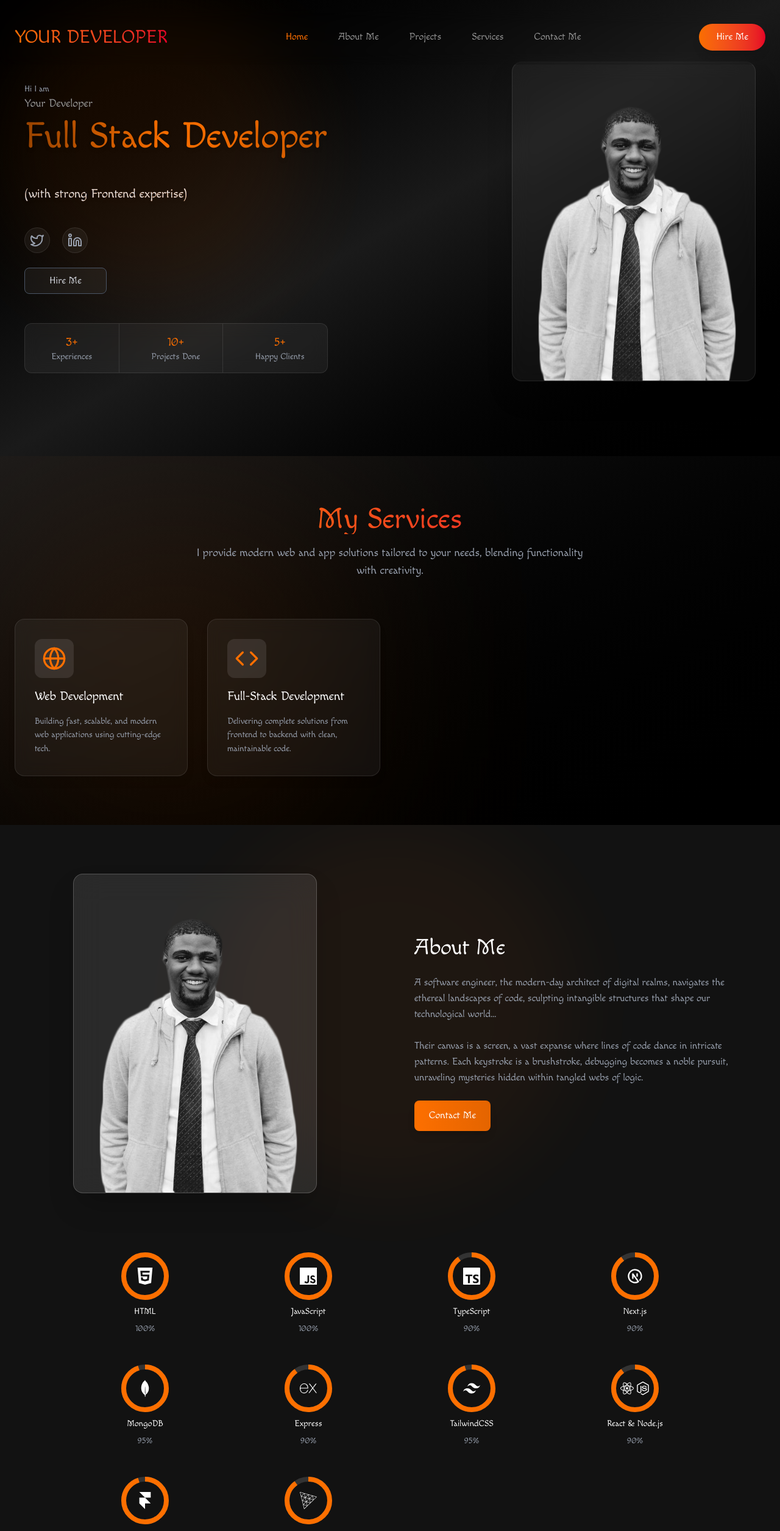
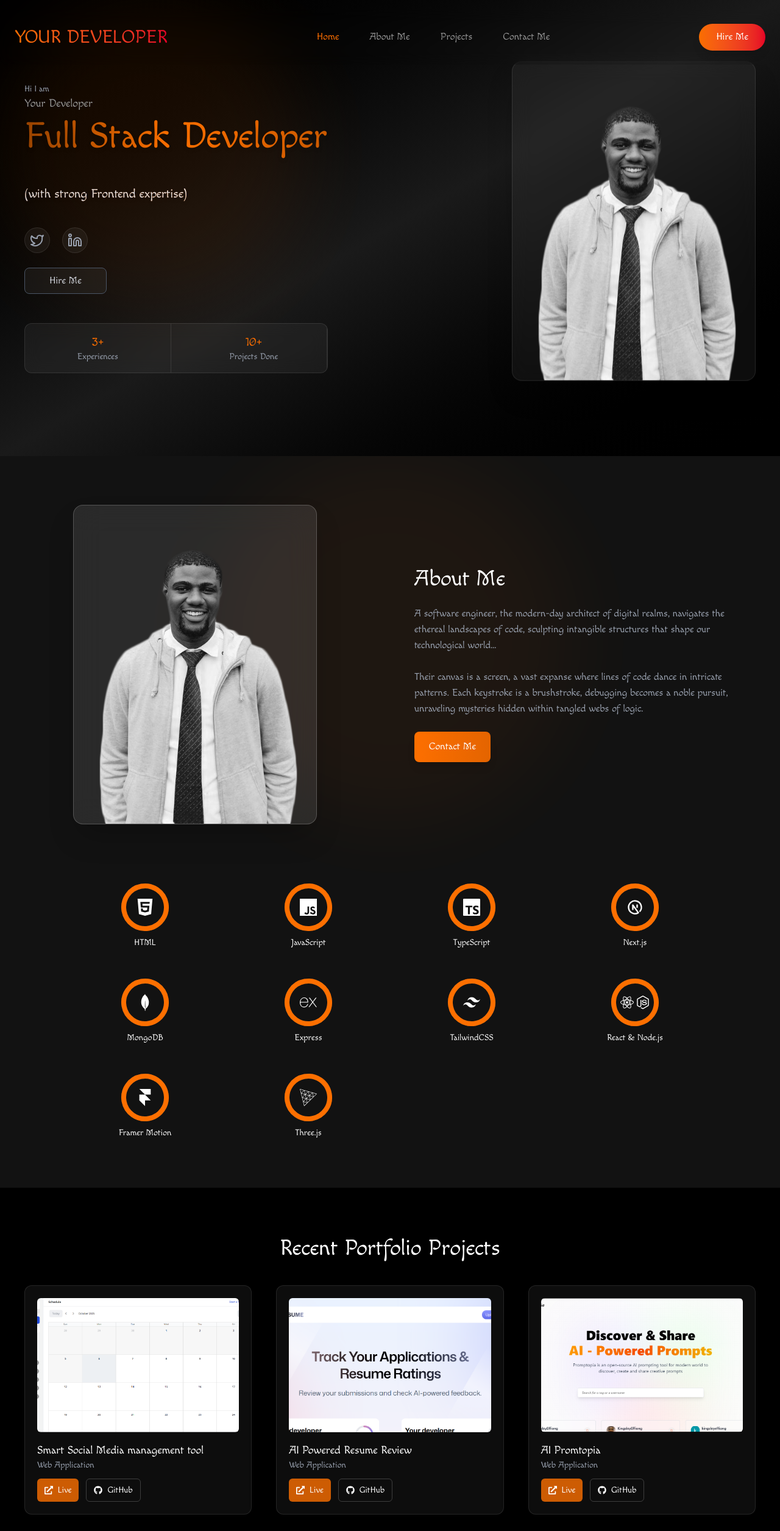
Before and after one commit to KingsleyEffiong/my-app, a Next.js app: page / in a window 1280 px wide. Shown: the top 2511 px of the page at 61% size. Built offline with nearby package versions, Linux system fonts and the light colour scheme.

Commit message:
Refactor portfolio items and update footer contact information; remove unused services section from navbar

```diff
--- a/app/page.tsx
+++ b/app/page.tsx
@@ -11,11 +11,11 @@ export default function Home() {
     <>
       <Navbar />
       <Hero />
-      <Services />
+      {/* <Services /> */}
       <About />
       <Portfolio />
       <Contact />
-      {/* <Footer /> */}
+      <Footer />
     </>
   );
 }
--- a/components/About.tsx
+++ b/components/About.tsx
@@ -38,11 +38,11 @@ const item = {
 const skills = [
   { name: "HTML", icon: <SiHtml5 size={28} />, percent: 100 },
   { name: "JavaScript", icon: <SiJavascript size={28} />, percent: 100 },
-  { name: "TypeScript", icon: <SiTypescript size={28} />, percent: 90 },
-  { name: "Next.js", icon: <TbBrandNextjs size={28} />, percent: 90 },
-  { name: "MongoDB", icon: <SiMongodb size={28} />, percent: 95 },
-  { name: "Express", icon: <SiExpress size={28} />, percent: 90 },
-  { name: "TailwindCSS", icon: <SiTailwindcss size={28} />, percent: 95 },
+  { name: "TypeScript", icon: <SiTypescript size={28} />, percent: 100 },
+  { name: "Next.js", icon: <TbBrandNextjs size={28} />, percent: 100 },
+  { name: "MongoDB", icon: <SiMongodb size={28} />, percent: 100 },
+  { name: "Express", icon: <SiExpress size={28} />, percent: 100 },
+  { name: "TailwindCSS", icon: <SiTailwindcss size={28} />, percent: 100 },
   {
     name: "React & Node.js",
     icon: (
@@ -50,17 +50,17 @@ const skills = [
         <SiReact size={22} /> <SiNodedotjs size={22} />
       </div>
     ),
-    percent: 90,
+    percent: 100,
   },
   {
     name: "Framer Motion",
     icon: <SiFramer size={28} />, // from react-icons/si
-    percent: 95,
+    percent: 100,
   },
   {
     name: "Three.js",
     icon: <SiThreedotjs size={28} />, // from react-icons/si
-    percent: 90,
+    percent: 100,
   },
 ];
 
@@ -192,7 +192,7 @@ function About() {
                   stroke="#FD6F00"
                   strokeWidth="8"
                   fill="none"
-                  transform="rotate(-90 40 40)"
+                  transform="rotate(-100 40 40)"
                   initial={{ strokeDasharray: "0 220" }}
                   whileInView={{
                     strokeDasharray: `${(skill.percent / 100) * 220} 220`,
@@ -210,14 +210,14 @@ function About() {
               </div>
             </motion.div>
             <p className="text-sm font-medium">{skill.name}</p>
-            <motion.p
+            {/* <motion.p
               initial={{ opacity: 0, y: 10 }}
               whileInView={{ opacity: 1, y: 0 }}
               transition={{ duration: 0.5, delay: index * 0.1 }}
               className="text-sm text-gray-400"
             >
               {skill.percent}%
-            </motion.p>
+            </motion.p> */}
           </motion.div>
         ))}
       </motion.div>
--- a/components/Contact.tsx
+++ b/components/Contact.tsx
@@ -162,17 +162,7 @@ const Contact = () => {
             placeholder="Phone Number"
             className="bg-white/10 border border-white/20 rounded-md px-4 py-3 text-sm placeholder-gray-400 focus:outline-none focus:ring-2 focus:ring-[#FD6F00]"
           />
-          <select
-            name="interest"
-            value={formData.interest}
-            onChange={handleChange}
-            className="bg-white/10 border border-white/20 rounded-md px-4 py-3 text-sm text-gray-400 focus:outline-none focus:ring-2 focus:ring-[#FD6F00]"
-          >
-            <option value="">Service Of Interest</option>
-            <option value="web">Web Development</option>
-            <option value="mobile">Mobile App Design</option>
-            <option value="branding">Branding</option>
-          </select>
+
           <input
             type="text"
             name="timeline"
--- a/components/Hero.tsx
+++ b/components/Hero.tsx
@@ -104,12 +104,11 @@ function Hero() {
           {/* Stats Card */}
           <motion.div
             variants={item}
-            className="grid grid-cols-3 gap-2 sm:gap-4 bg-white/5 backdrop-blur-md rounded-xl overflow-hidden mt-6 text-xs sm:text-sm border border-white/10"
+            className="grid grid-cols-2 gap-2 sm:gap-4 bg-white/5 backdrop-blur-md rounded-xl overflow-hidden mt-6 text-xs sm:text-sm border border-white/10"
           >
             {[
               { number: "3+", label: "Experiences" },
               { number: "10+", label: "Projects Done" },
-              { number: "5+", label: "Happy Clients" },
             ].map((stat, i) => (
               <div
                 key={i}
--- a/components/Portfolio.tsx
+++ b/components/Portfolio.tsx
@@ -17,6 +17,14 @@ const categories = [
 const portfolioItems = [
   {
     id: 1,
+    name: "Smart Social Media management tool",
+    category: "Web Application",
+    image: "/images/nexaa.png",
+    liveLink: "https://app.nexaasocial.com/",
+    githubLink: "https://github.com/nexaa-devs/nexaa-frontend",
+  },
+  {
+    id: 2,
     name: "AI Powered Resume Review",
     category: "Web Application",
     image: "/images/resumeai.png",
@@ -24,7 +32,7 @@ const portfolioItems = [
     githubLink: "https://github.com/KingsleyEffiong/AI-Powered-Resume-Review",
   },
   {
-    id: 2,
+    id: 3,
     name: "AI Promtopia",
     category: "Web Application",
     image: "/images/promptopia.png",
@@ -32,7 +40,7 @@ const portfolioItems = [
     githubLink: "https://github.com/ai-promptopia",
   },
   {
-    id: 3,
+    id: 4,
     name: "Telegram Web 3 Web Application",
     category: "Web Application",
     image: "/images/mounttech telegram miniapp.png",
@@ -40,7 +48,7 @@ const portfolioItems = [
     githubLink: "https://github.com/KingsleyEffiong/Telegram-MiniApp",
   },
   {
-    id: 4,
+    id: 5,
     name: "MyExpense-X",
     category: "Web Application",
     image: "/images/dashboard expense.png",
@@ -48,21 +56,13 @@ const portfolioItems = [
     githubLink: "https://github.com/KingsleyEffiong/MyExpense-X",
   },
   {
-    id: 5,
+    id: 6,
     name: "Amazon Price Checker",
     category: "Website Application",
     image: "/images/amazon.png",
     liveLink: "https://amazon-price-tracker-web-application.vercel.app/login",
     githubLink:
       "https://github.com/KingsleyEffiong/Amazon-price-tracker-web-application",
-  },
-  {
-    id: 6,
-    name: "Document Converter",
-    category: "Web Application",
-    image: "/images/picture.png",
-    liveLink: "https://converter-rouge.vercel.app/",
-    githubLink: "https://github.com/KingsleyEffiong/converter-",
   },
 ];
 
--- a/components/shared/Footer.tsx
+++ b/components/shared/Footer.tsx
@@ -29,12 +29,12 @@ const Footer = () => {
       variants={container}
       initial="hidden"
       animate="show"
-      className="w-full bg-black bg-opacity-20 backdrop-blur-xl border border-white border-opacity-10 rounded-2xl max-w-7xl mx-auto px-6 py-12 text-gray-300"
+      className="w-full bg-black bg-opacity-20 backdrop-blur-xl border-opacity-10 rounded-2xl mx-auto px-6 py-12 text-gray-300"
     >
       {/* Logo */}
       <motion.div variants={item} className="text-center md:text-left mb-10">
         <h2 className="text-orange-600 font-extrabold text-2xl tracking-wider">
-          LOGO
+          Your Developer
         </h2>
       </motion.div>
 
@@ -43,21 +43,19 @@ const Footer = () => {
         variants={item}
         className="flex flex-wrap justify-center md:justify-start gap-8 mb-10 text-sm font-medium"
       >
-        {["Home", "Services", "About me", "Portfolio", "Contact me"].map(
-          (link) => (
+        {["About", "Projects", "Contact"].map((link) => (
           <a
             key={link}
-              href="#"
+            href={`#${link.toLowerCase().replace(/\s+/g, "")}`}
             className="hover:text-orange-600 transition-colors duration-300"
           >
             {link}
           </a>
-          )
-        )}
+        ))}
       </motion.nav>
 
       {/* Social Icons */}
-      <motion.div
+      {/* <motion.div
         variants={item}
         className="flex justify-center md:justify-start space-x-8 text-2xl mb-12 text-gray-400"
       >
@@ -71,35 +69,21 @@ const Footer = () => {
             <Icon />
           </a>
         ))}
-      </motion.div>
+      </motion.div> */}
 
       {/* Contact Info */}
       <motion.div
         variants={item}
-        className="flex flex-col md:flex-row md:justify-start md:space-x-20 text-sm text-gray-400 space-y-5 md:space-y-0 mb-12"
+        className="flex flex-col md:flex-row md:justify-start md:space-x-20 text-sm text-gray-400 space-y-5 md:space-y-0"
       >
         <div className="flex items-center space-x-3 justify-center md:justify-start">
           <HiOutlineMail className="text-lg" />
-          <span>Mahmood.fazile7005@gmail.com</span>
+          <span>kingsleyeffiong642@gmail.com</span>
         </div>
         <div className="flex items-center space-x-3 justify-center md:justify-start">
           <BsTelephone className="text-lg" />
-          <span>+93 729 107 005</span>
+          <span>+234 8169 466 831</span>
         </div>
-      </motion.div>
-
-      {/* Divider */}
-      <motion.hr
-        variants={item}
-        className="border-t border-white border-opacity-10 mb-6"
-      />
-
-      {/* Credit */}
-      <motion.div
-        variants={item}
-        className="text-xs text-gray-500 text-center md:text-left"
-      >
-        Designed by @mahmood.fazile UI/UX designer
       </motion.div>
     </motion.footer>
   );
--- a/components/shared/Navbar.tsx
+++ b/components/shared/Navbar.tsx
@@ -11,7 +11,7 @@ function Navbar() {
     { label: "Home", id: "#" },
     { label: "About Me", id: "about" },
     { label: "Projects", id: "projects" },
-    { label: "Services", id: "services" },
+    // { label: "Services", id: "services" },
     { label: "Contact Me", id: "contact" },
   ];
 
```
Also changed, not shown: public/images/nexaa.png (added). Lines whose indentation alone changed are shown as unchanged.
